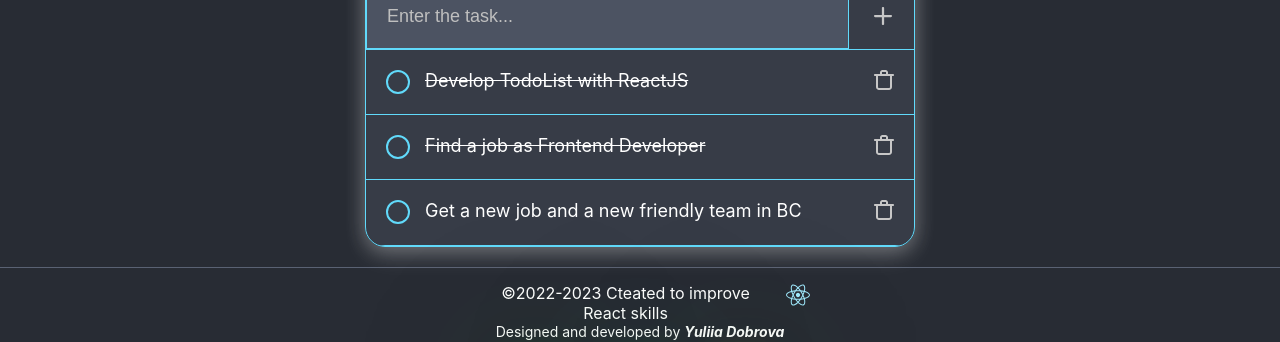
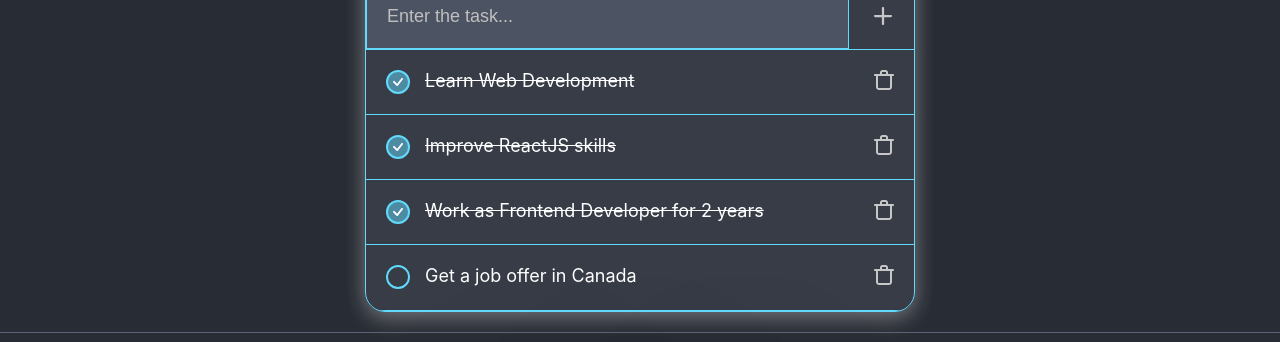
Before and after one commit to YuliaDobrova/react-practice-app, a React (Create React App) app: page /todo in a window 1280 px wide. Shown: the part 234-576 px from the top of the page. Built offline with nearby package versions, Linux system fonts and the light colour scheme; no server answers.

Commit message:
todo list fix

```diff
--- a/src/components/todo/Todo.jsx
+++ b/src/components/todo/Todo.jsx
@@ -6,15 +6,19 @@ import { TodoWrapper } from './TodoStyled';
 const Todo = () => {
   const [tasks, setTasks] = useState([
     {
-      text: 'Develop TodoList with ReactJS',
+      text: 'Learn Web Development',
       completed: true,
     },
     {
-      text: 'Find a job as Frontend Developer',
+      text: 'Improve ReactJS skills',
       completed: true,
     },
     {
-      text: 'Get a new job and a new friendly team in BC',
+      text: 'Work as Frontend Developer for 2 years',
+      completed: true,
+    },
+    {
+      text: 'Get a job offer in Canada',
       completed: false,
     },
   ]);
--- a/src/components/todo/TodoStyled.js
+++ b/src/components/todo/TodoStyled.js
@@ -96,28 +96,10 @@ export const TodoWrapper = styled.div`
 
     &__list {
       &-item {
-        $self: &;
+        /* $self: &; */
         display: flex;
         padding: 20px;
         border-bottom: 1px solid #61dafb;
-
-        &--completed {
-          text-decoration: line-through;
-          svg {
-            display: block;
-          }
-
-          #{$self}-check {
-            svg {
-              display: block;
-            }
-          }
-
-          #{$self}-check,
-          #{$self}-check:hover {
-            background-color: #61dafb;
-          }
-        }
 
         &-check {
           display: flex;
@@ -139,6 +121,40 @@ export const TodoWrapper = styled.div`
           }
         }
 
+        &-item-check {
+          svg {
+            display: block;
+          }
+        }
+
+        &-item-check,
+        &-item-check:hover {
+          background-color: #61dafb;
+        }
+
+        &--completed {
+          text-decoration: line-through;
+
+          svg {
+            display: block;
+          }
+
+          /* #{$self}-check { */
+          .todo__list-item-check {
+            background-color: rgba(97, 218, 251, 0.5);
+            svg {
+              display: block;
+            }
+          }
+
+          /* #{$self}-check,
+          #{$self}-check:hover { */
+          &-item-check,
+          &-item-check:hover {
+            background-color: #61dafb;
+          }
+        }
+
         &-remove:hover {
           cursor: pointer;
 
```
